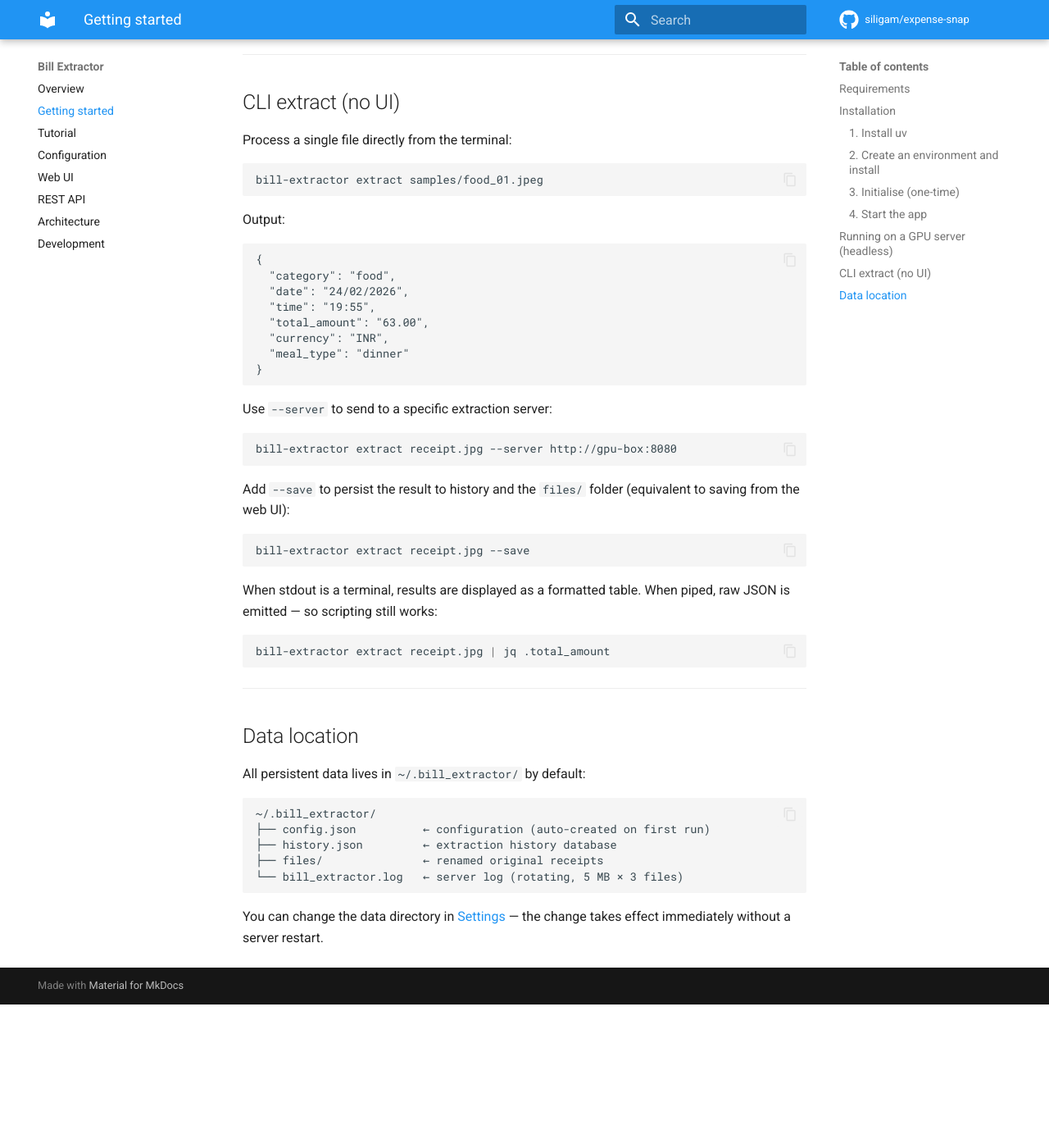
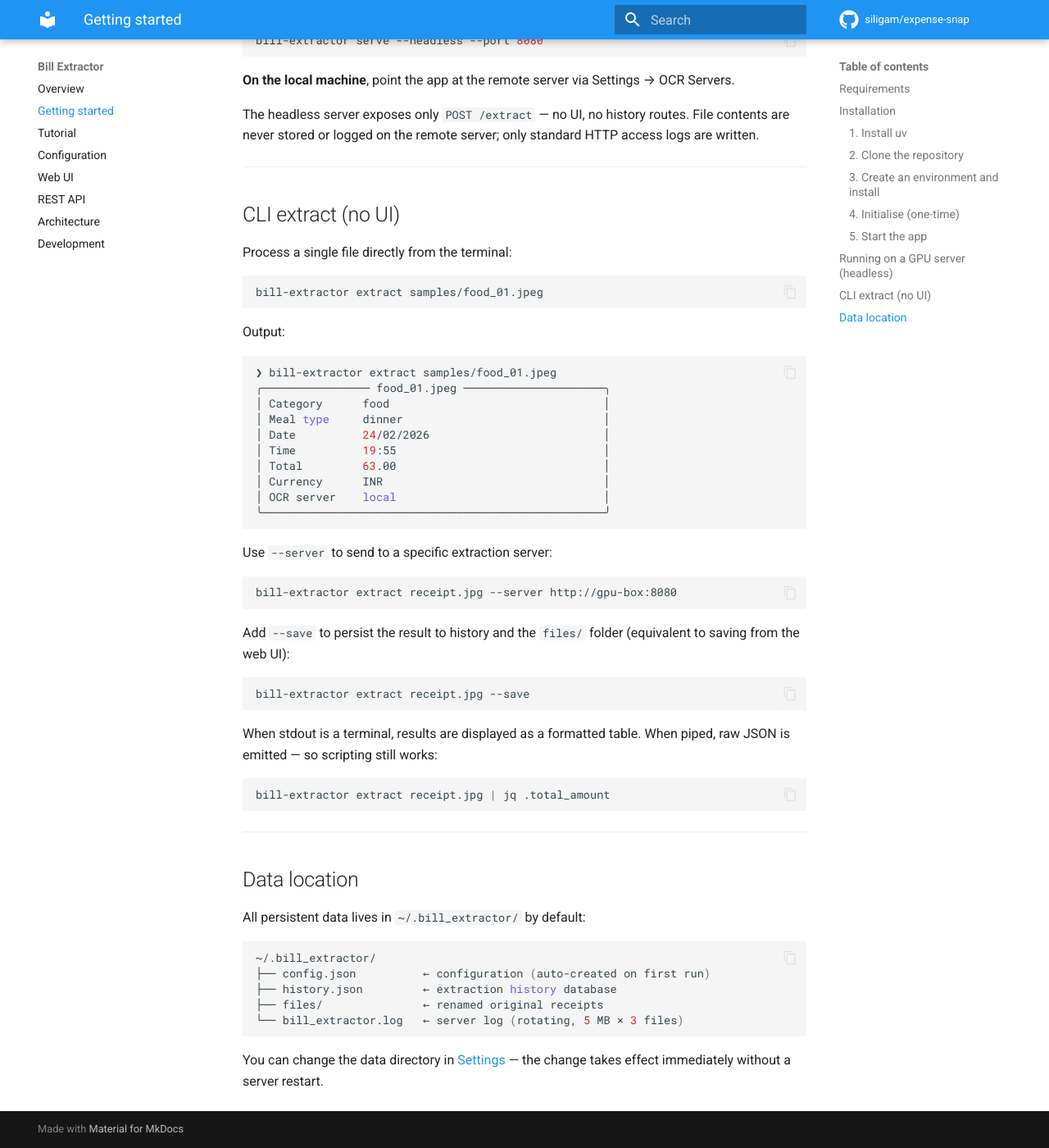
Before and after one commit to siligam/expense-snap, an MkDocs documentation site: the page built from docs/getting-started.md, in a window 1280 px wide and 1400 px high, scrolled down 2777 px. Shown: the whole window at 82% size. Built offline with MkDocs 1.6.1 and Material for MkDocs 9.7.7, drawn with Linux system fonts in a browser that asks for light colours; comment, search, counter and statistics services are not loaded; before the commit the page ends 4002 px from its top, so only the background shows below that; some of the changed text lies outside the part shown.

Commit message:
Fix and update docs to match current codebase state
- getting-started: add clone step (step 2), renumber steps, replace JSON
  output with actual rich terminal output (narrower box)
- api.md: remove non-existent travel from_location/to_location fields;
  fix original_file and file serving examples to use generated names
- configuration.md: remove --config CLI flag (not implemented); fix
  files_dir description (generated names, not md5 hashes)
- web-ui.md, tutorial.md: remove "route" field (travel has no route)
- development.md: add 4 missing test files to table and structure tree;
  fix BillExtractor → BillingInformationExtractor; remove PLAN.md
  reference; update index.html line count estimate

Co-Authored-By: Claude Sonnet 4.6 <noreply@anthropic.com>

````diff
--- a/docs/getting-started.md
+++ b/docs/getting-started.md
@@ -22,7 +22,14 @@
     powershell -ExecutionPolicy ByPass -c "irm https://astral.sh/uv/install.ps1 | iex"
     ```
 
-### 2. Create an environment and install
+### 2. Clone the repository
+
+```bash
+git clone https://github.com/siligam/expense-snap.git
+cd expense-snap
+```
+
+### 3. Create an environment and install
 
 === "macOS / Linux"
     ```bash
@@ -75,7 +82,7 @@ Downloads both models and creates the data directory:
 bill-extractor init
 ```
 
-```
+```bash
 bill-extractor init
 ========================================
 
@@ -99,13 +106,14 @@ Setup complete. Start the app with:
 
 ~3.5 GB total. After this the app runs fully offline. Safe to re-run — already-cached files are skipped automatically.
 
-### 4. Start the app
+### 5. Start the app
 
 ```bash
 bill-extractor serve
 ```
 
-The server starts on **http://localhost:8080** and opens your browser automatically.
+The server starts on **http://localhost:8080** and opens your browser
+automatically.
 
 ---
 
@@ -115,16 +123,21 @@ The server starts on **http://localhost:8080** and opens your browser automatica
 
 ## Running on a GPU server (headless)
 
-If you want to run the extraction service on a remote machine (e.g. a GPU server) and access the UI from a local browser:
+If you want to run the extraction service on a remote machine (e.g. a
+GPU server) and access the UI from a local browser:
 
 **On the GPU server:**
+
 ```bash
 bill-extractor serve --headless --port 8080
 ```
 
-**On the local machine**, point the app at the remote server via Settings → OCR Servers.
+**On the local machine**, point the app at the remote server via
+Settings → OCR Servers.
 
-The headless server exposes only `POST /extract` — no UI, no history routes. File contents are never stored or logged on the remote server; only standard HTTP access logs are written.
+The headless server exposes only `POST /extract` — no UI, no history
+routes. File contents are never stored or logged on the remote server;
+only standard HTTP access logs are written.
 
 ---
 
@@ -137,28 +150,36 @@ bill-extractor extract samples/food_01.jpeg
 ```
 
 Output:
-```
-{
-  "category": "food",
-  "date": "24/02/2026",
-  "time": "19:55",
-  "total_amount": "63.00",
-  "currency": "INR",
-  "meal_type": "dinner"
-}
+
+```bash
+❯ bill-extractor extract samples/food_01.jpeg
+╭──────────────── food_01.jpeg ─────────────────────╮
+│ Category      food                                │
+│ Meal type     dinner                              │
+│ Date          24/02/2026                          │
+│ Time          19:55                               │
+│ Total         63.00                               │
+│ Currency      INR                                 │
+│ OCR server    local                               │
+╰───────────────────────────────────────────────────╯
 ```
 
 Use `--server` to send to a specific extraction server:
+
 ```bash
 bill-extractor extract receipt.jpg --server http://gpu-box:8080
 ```
 
-Add `--save` to persist the result to history and the `files/` folder (equivalent to saving from the web UI):
+Add `--save` to persist the result to history and the `files/` folder
+(equivalent to saving from the web UI):
+
 ```bash
 bill-extractor extract receipt.jpg --save
 ```
 
-When stdout is a terminal, results are displayed as a formatted table. When piped, raw JSON is emitted — so scripting still works:
+When stdout is a terminal, results are displayed as a formatted
+table. When piped, raw JSON is emitted — so scripting still works:
+
 ```bash
 bill-extractor extract receipt.jpg | jq .total_amount
 ```
@@ -169,7 +190,7 @@ bill-extractor extract receipt.jpg | jq .total_amount
 
 All persistent data lives in `~/.bill_extractor/` by default:
 
-```
+```bash
 ~/.bill_extractor/
 ├── config.json          ← configuration (auto-created on first run)
 ├── history.json         ← extraction history database
@@ -177,4 +198,6 @@ All persistent data lives in `~/.bill_extractor/` by default:
 └── bill_extractor.log   ← server log (rotating, 5 MB × 3 files)
 ```
 
-You can change the data directory in [Settings](web-ui.md#settings-tab) — the change takes effect immediately without a server restart.
+You can change the data directory in
+[Settings](web-ui.md#settings-tab) — the change takes effect
+immediately without a server restart.
````
Also changed, not shown: other parts of docs/getting-started.md (+1 -1 lines), docs/api.md (+3 -3 lines), docs/configuration.md (+1 -6 lines), docs/development.md (+13 -8 lines), docs/tutorial.md (+1 -1 lines), docs/web-ui.md (+1 -1 lines).
